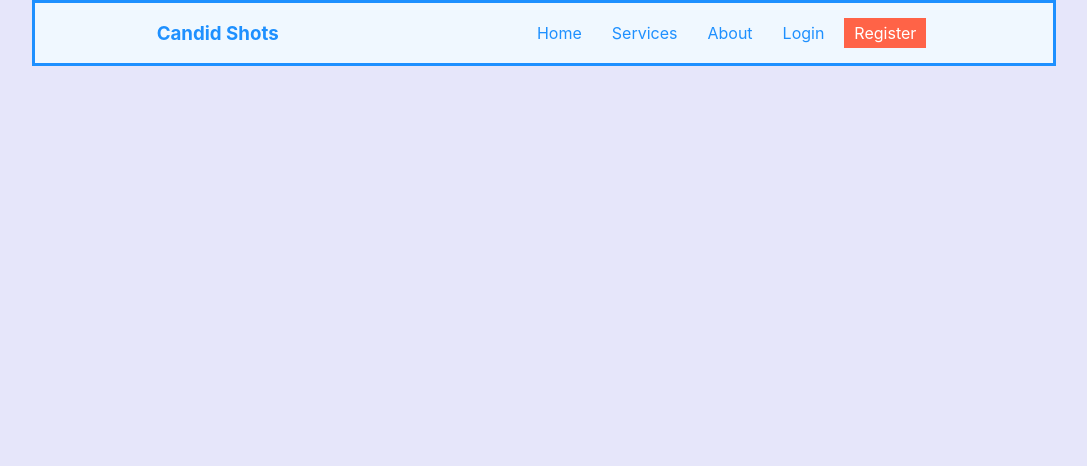
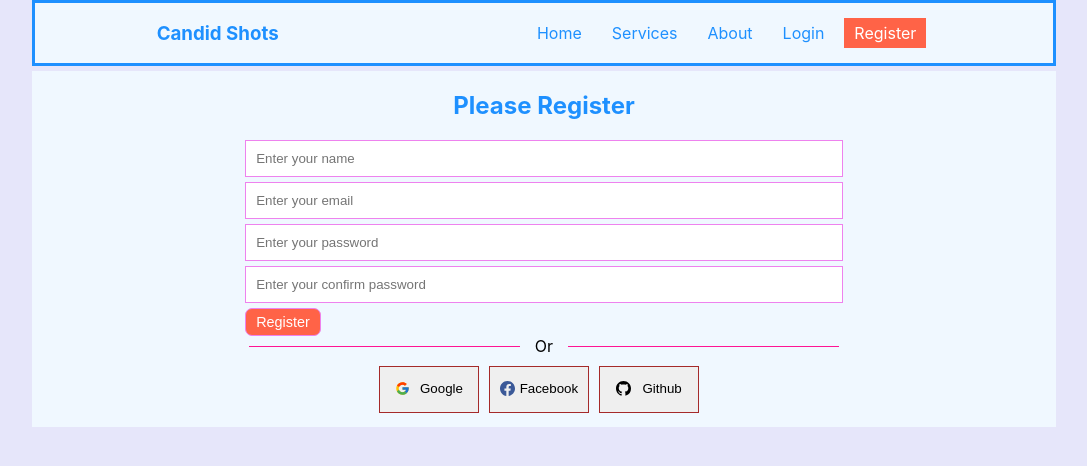
Before and after one commit to uday-g-ithub15/The-Technology-Connection, a React (Create React App) app: page /register in a window 1280 px wide. Shown: the top 466 px of the page, without its empty margins (96-1183 px from the left). Built offline with nearby package versions, Linux system fonts and the light colour scheme.

Commit message:
login and registration form

```diff
--- a/package.json
+++ b/package.json
@@ -8,6 +8,7 @@
     "@testing-library/user-event": "^13.5.0",
     "react": "^18.0.0",
     "react-dom": "^18.0.0",
+    "react-icons": "^4.3.1",
     "react-router-dom": "^6.3.0",
     "react-scripts": "5.0.1",
     "web-vitals": "^2.1.4"
--- a/public/index.html
+++ b/public/index.html
@@ -26,6 +26,9 @@
     -->
     <title>Candid Shots</title>
     <style>
+      *{
+        box-sizing: border-box;
+      }
       body{
         background-color: lavender;
       }
--- a/src/App.js
+++ b/src/App.js
@@ -1,10 +1,22 @@
+import { Route, Routes } from 'react-router-dom';
 import './App.css';
+import Home from './Components/Home/Home';
+import Login from './Components/Registration/Login/Login';
+import Register from './Components/Registration/Register/Register';
+import Error from './Components/Shared/Error/Error';
 import Header from './Components/Shared/Header/Header';
 
 function App() {
   return (
     <>
       <Header/>
+      <Routes>
+        <Route path='/' element={<Home/>}></Route>
+        <Route path='/home' element={<Home/>}></Route>
+        <Route path='/login' element={<Login/>}></Route>
+        <Route path='/register' element={<Register/>}></Route>
+        <Route path='*' element={<Error/>}></Route>
+      </Routes>
     </>
   );
 }
--- /dev/null
+++ b/src/Components/Home/Home.css
@@ -0,0 +1,18 @@
+.home-container{
+    border: solid;
+    width: 80%;
+    margin: auto;
+}
+.home-container img{
+    width: 700px;
+}
+.home-container::before{
+    content: '';
+    background: url('../../Images/Banner/banner.jpg') no-repeat center center/cover;
+    position: absolute;
+    width: 100%;
+    height: 100vh;
+    z-index: -1;
+    top: 0;
+    left: 0;
+}
--- /dev/null
+++ b/src/Components/Home/Home.js
@@ -0,0 +1,14 @@
+import React from 'react';
+import './Home.css'
+import banner from '../../Images/Banner/banner.jpg'
+
+const Home = () => {
+    return (
+        <div className='home-container'>
+           {/* <img src={banner} alt="" /> */}
+           <h1>Hello</h1>
+        </div>
+    );
+};
+
+export default Home;
--- /dev/null
+++ b/src/Components/Registration/Login/Login.js
@@ -0,0 +1,22 @@
+import React from 'react';
+import '../Register/Register.css'
+import SocialLogin from '../SocialLogin/SocialLogin';
+
+const Login = () => {
+    return (
+        <div className='register-container'>
+        <h2 style={{color:'dodgerblue'}}>Please Register</h2>
+            <form className='register-form-container'>
+                <input type="email" name="" id=""  placeholder='Enter your email'/>
+                <input type="password" name="" id=""  placeholder='Enter your password'/>
+                <input type="submit" value="Login" />
+            </form>
+            <div className="hr-line-container">
+            <div className='hr-line'></div> Or <div className='hr-line'></div>
+            </div>
+            <SocialLogin/>
+    </div>
+    );
+};
+
+export default Login;
--- /dev/null
+++ b/src/Components/Registration/Register/Register.css
@@ -0,0 +1,52 @@
+.register-container{
+    width: 80%;
+    margin:5px auto;
+    display: flex;
+    flex-direction: column;
+    align-items: center;
+    padding: 0 14px 14px;
+    background-color: aliceblue;
+}
+.register-form-container{
+    width: 60%;
+}
+.register-form-container input:not([type=submit]){
+    display: block;
+    width: 100%;
+    padding: 10px;
+    margin-bottom: 5px;
+
+}
+.register-form-container input{
+    border: 1px solid violet;
+    /* box-shadow: 0 0 15px violet; */
+}
+.register-form-container input:focus{
+    outline: none;
+    box-shadow: 0px 0px 15px violet;
+
+}
+.register-form-container input[type=submit]{
+    padding:5px 10px;
+    background-color: tomato;
+    color: white;
+    border-radius: 7px;
+    font-size: 0.9rem;
+    transition: all 0.3s;
+}
+.register-form-container input[type=submit]:hover{
+    cursor: pointer;
+    background-color: rgb(243, 58, 26);
+}
+.hr-line-container{
+    width: 80%;
+    display: flex;
+    justify-content: center;
+    align-items: center;
+}
+.hr-line{
+    width: 34%;
+    background-color: deeppink;
+    height: 1px;
+    margin: 0 15px;
+}
--- /dev/null
+++ b/src/Components/Registration/Register/Register.js
@@ -0,0 +1,24 @@
+import React from 'react';
+import SocialLogin from '../SocialLogin/SocialLogin';
+import './Register.css'
+
+const Register = () => {
+    return (
+        <div className='register-container'>
+            <h2 style={{color:'dodgerblue'}}>Please Register</h2>
+                <form className='register-form-container'>
+                    <input type="text" name="" id=""  placeholder='Enter your name'/>
+                    <input type="email" name="" id=""  placeholder='Enter your email'/>
+                    <input type="password" name="" id=""  placeholder='Enter your password'/>
+                    <input type="password" name="" id="" placeholder='Enter your confirm password' />
+                    <input type="submit" value="Register" />
+                </form>
+                <div className="hr-line-container">
+                <div className='hr-line'></div> Or <div className='hr-line'></div>
+                </div>
+                <SocialLogin/>
+        </div>
+    );
+};
+
+export default Register;
--- /dev/null
+++ b/src/Components/Registration/SocialLogin/SocialLogin.css
@@ -0,0 +1,26 @@
+.social-login-container{
+    margin-top: 10px;
+    display: flex;
+}
+.social-login-container button{
+    display: flex;
+    justify-content: space-evenly;
+    margin-right: 10px;
+    padding:0 5px;
+    width: 100px;
+    border: 1px solid brown;
+    transition: all 0.3s;
+}
+.social-login-container .icon{
+    font-size: 15px;
+    /* margin-right: 6px; */
+}
+.social-login-container .facebook{
+    color: #3b5998;
+}
+.social-login-container .github{
+    color: #171515;
+}
+.social-login-container button:hover{
+    box-shadow:0px 0px 10px rgb(124, 124, 139) ;
+}
--- /dev/null
+++ b/src/Components/Registration/SocialLogin/SocialLogin.js
@@ -0,0 +1,19 @@
+import React from 'react';
+import './SocialLogin.css'
+import {FcGoogle} from 'react-icons/fc'
+import {BsFacebook, BsGithub} from 'react-icons/bs'
+
+const SocialLogin = () => {
+    return (
+        <div className='social-login-container'>
+              <button><p><FcGoogle className='icon google'/></p> <p>Google</p></button>
+              <button><p><BsFacebook className='icon facebook'/></p> <p>Facebook</p></button>
+              <button><p><BsGithub className='icon gitgub'/></p> <p>Github</p></button>
+              {/* <button><span><FcGoogle className='icon'/></span> Google</button>
+              <button><span><BsFacebook className='icon'/></span> Facebook</button>
+              <button><span><BsGithub className='icon'/></span> Github</button> */}
+        </div>
+    );
+};
+
+export default SocialLogin;
--- /dev/null
+++ b/src/Components/Shared/Error/Error.css
@@ -0,0 +1,14 @@
+.not-found-error{
+    border: solid;
+    height: 100vh;
+    width: 100%;
+    top: 0;
+    z-index: -1;
+    position: fixed;
+    display: flex;
+    flex-direction: column;
+    color: red;
+    background-color: white;
+    align-items: center;
+    justify-content: center;
+}
--- /dev/null
+++ b/src/Components/Shared/Error/Error.js
@@ -0,0 +1,12 @@
+import React from 'react';
+import './Error.css'
+const Error = () => {
+    return (
+        <div className='not-found-error'>
+            <h1>404</h1>
+            <h3>Page not found</h3>
+        </div>
+    );
+};
+
+export default Error;
```
Also changed, not shown: 2 other files (tests, documents, lock files or other folders).
